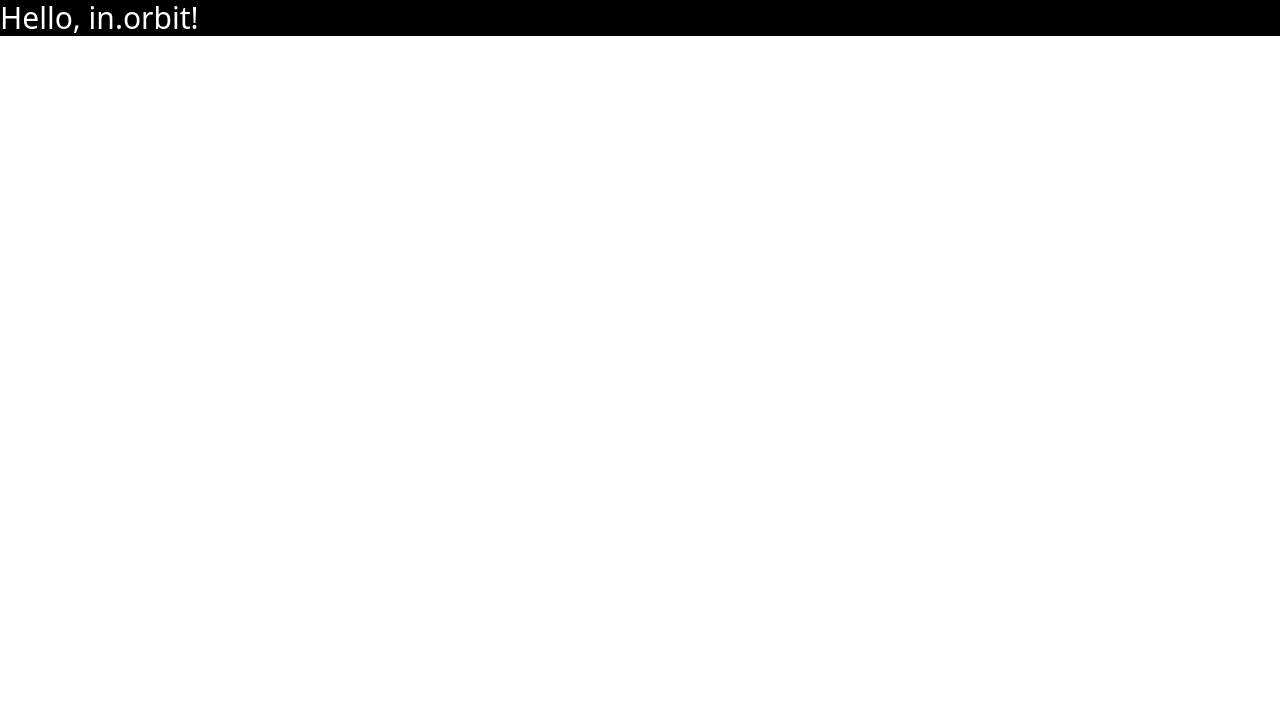
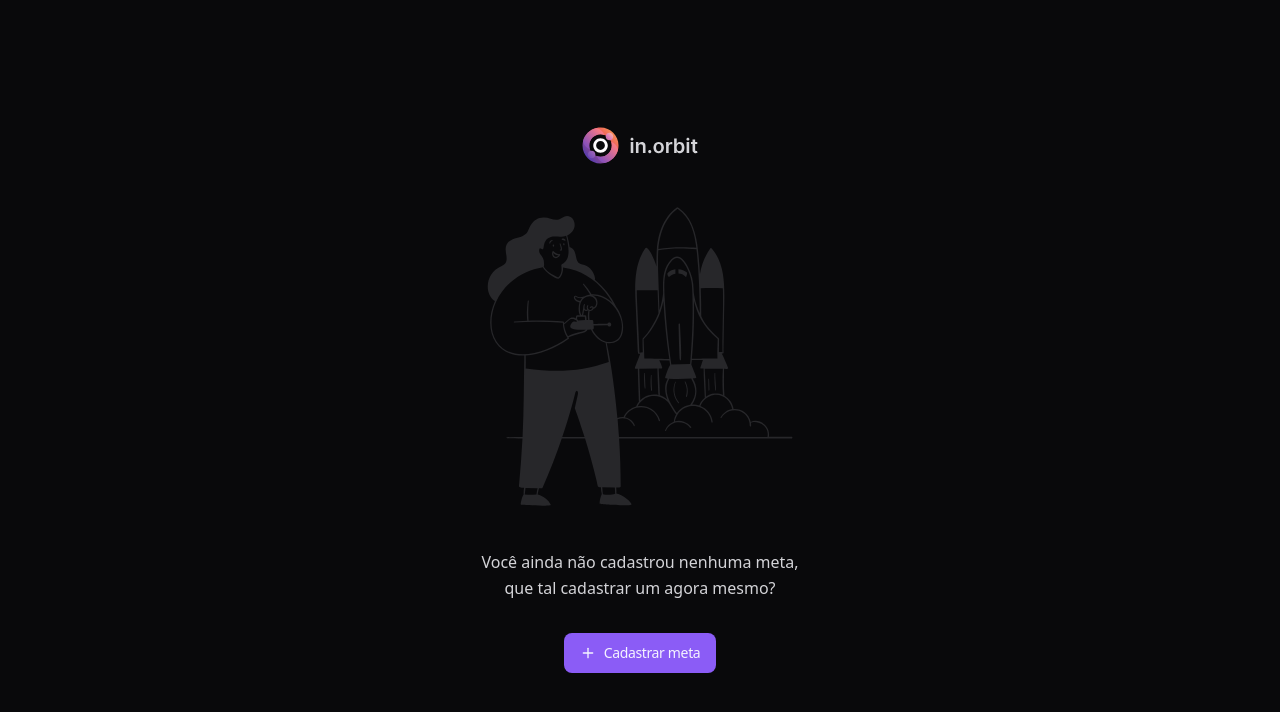
Before and after one commit to victorbadaro/in-orbit-web, a React (Vite) app: page / in a window 1280 px wide. Shown: the top 712 px of the page. Built offline with nearby package versions, Linux system fonts and the light colour scheme.

Commit message:
feat: add the very first page

```diff
--- a/index.html
+++ b/index.html
@@ -8,7 +8,7 @@
 	<title>in.orbit</title>
 </head>
 
-<body>
+<body class="bg-zinc-950 text-zinc-50 antialiased">
 	<div id="root"></div>
 	<script type="module" src="/src/main.tsx"></script>
 </body>
--- a/src/app.tsx
+++ b/src/app.tsx
@@ -1,3 +1,24 @@
+import { Plus } from 'lucide-react';
+
+import letsStart from './assets/lets-start-illustration.svg';
+import logo from './assets/logo-in-orbit.svg';
+
 export function App() {
-	return <h1 className="bg-black text-white text-3xl">Hello, in.orbit!</h1>;
+	return (
+		<div className="h-screen flex flex-col items-center justify-center gap-8">
+			<img src={logo} alt="in.orbit" />
+			<img src={letsStart} alt="in.orbit" />
+			<p className="text-zinc-300 leading-relaxed max-w-80 text-center">
+				Você ainda não cadastrou nenhuma meta, que tal cadastrar um agora mesmo?
+			</p>
+
+			<button
+				type="button"
+				className="py-2.5 px-4 rounded-lg bg-violet-500 text-violet-50 flex items-center gap-2 text-sm font-medium tracking-tight hover:bg-violet-600"
+			>
+				<Plus className="size-4" />
+				Cadastrar meta
+			</button>
+		</div>
+	);
 }
```
Also changed, not shown: src/assets/lets-start-illustration.svg (added), src/assets/logo-in-orbit.svg (added).
